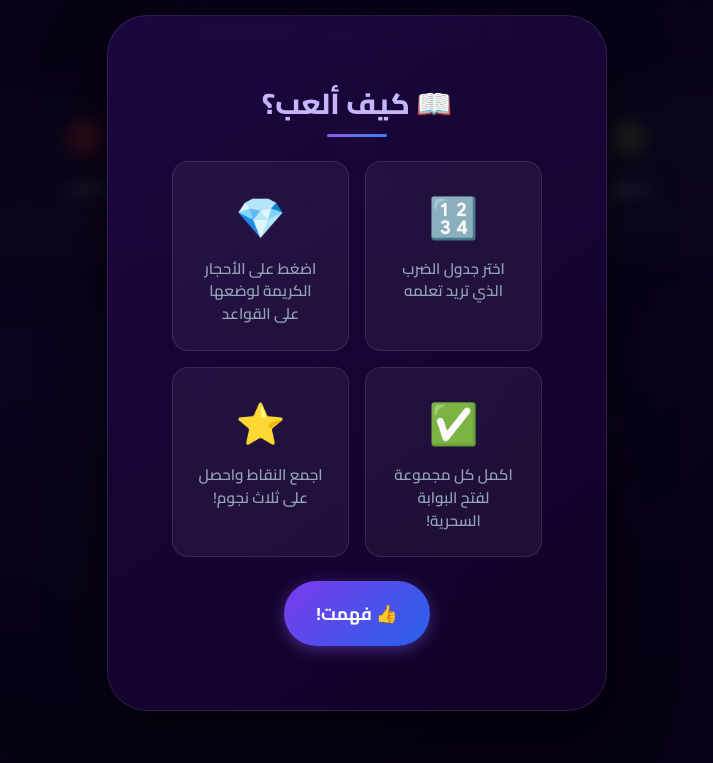
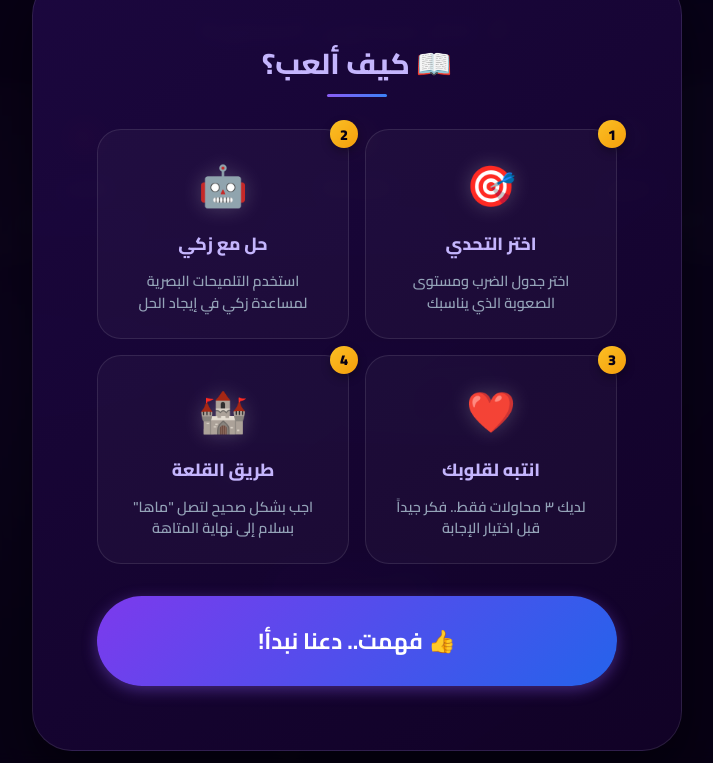
Before and after one commit to osamaalmashad2022-boop/hear, a plain HTML site: page index.html in a window 1280 px wide. Both pictures are taken after a click on the button "📖 كيف ألعب؟". Shown: the part 1012-1775 px from the top of the page, without its empty margins (283-996 px from the left). Drawn offline with Linux system fonts and the light colour scheme.

Commit message:
Add files via upload

```diff
--- a/index.html
+++ b/index.html
@@ -190,34 +190,7 @@
       margin-top: var(--space-lg);
     }
 
-    /* Instructions Overlay Content */
-    .instructions-grid {
-      display: grid;
-      grid-template-columns: 1fr 1fr;
-      gap: var(--space-md);
-      margin: var(--space-lg) 0;
-      text-align: center;
-    }
-
-    .instruction-item {
-      padding: var(--space-lg);
-      background: var(--glass-bg);
-      border-radius: var(--radius-md);
-      border: 1px solid var(--glass-border);
-    }
-
-    .instruction-icon {
-      font-size: 2.5rem;
-      margin-bottom: var(--space-sm);
-      display: block;
-    }
-
-    .instruction-text {
-      font-size: 0.95rem;
-      font-weight: 600;
-      color: var(--text-secondary);
-      line-height: 1.5;
-    }
+    /* Styles for instructions are now in style.css */
 
     /* Footer */
     .landing-footer {
@@ -348,27 +321,39 @@
 
   <!-- Instructions Overlay -->
   <div class="overlay" id="instructionsOverlay">
-    <div class="overlay-content">
+    <div class="overlay-content" style="max-width: 650px;">
       <h2 class="section-title" style="margin-bottom: var(--space-lg);">📖 كيف ألعب؟</h2>
       <div class="instructions-grid">
+        <!-- Step 1 -->
         <div class="instruction-item">
-          <span class="instruction-icon">🔢</span>
-          <p class="instruction-text">اختر جدول الضرب الذي تريد تعلمه</p>
+          <div class="instruction-step">1</div>
+          <span class="instruction-icon">🎯</span>
+          <h3 class="instruction-title">اختر التحدي</h3>
+          <p class="instruction-text">اختر جدول الضرب ومستوى الصعوبة الذي يناسبك</p>
         </div>
+        <!-- Step 2 -->
         <div class="instruction-item">
-          <span class="instruction-icon">💎</span>
-          <p class="instruction-text">اضغط على الأحجار الكريمة لوضعها على القواعد</p>
+          <div class="instruction-step">2</div>
+          <span class="instruction-icon">🤖</span>
+          <h3 class="instruction-title">حل مع زكي</h3>
+          <p class="instruction-text">استخدم التلميحات البصرية لمساعدة زكي في إيجاد الحل</p>
         </div>
+        <!-- Step 3 -->
         <div class="instruction-item">
-          <span class="instruction-icon">✅</span>
-          <p class="instruction-text">اكمل كل مجموعة<br>لفتح البوابة السحرية!</p>
+          <div class="instruction-step">3</div>
+          <span class="instruction-icon">❤️</span>
+          <h3 class="instruction-title">انتبه لقلوبك</h3>
+          <p class="instruction-text">لديك ٣ محاولات فقط.. فكر جيداً قبل اختيار الإجابة</p>
         </div>
+        <!-- Step 4 -->
         <div class="instruction-item">
-          <span class="instruction-icon">⭐</span>
-          <p class="instruction-text">اجمع النقاط واحصل على ثلاث نجوم!</p>
+          <div class="instruction-step">4</div>
+          <span class="instruction-icon">🏰</span>
+          <h3 class="instruction-title">طريق القلعة</h3>
+          <p class="instruction-text">اجب بشكل صحيح لتصل "ماها" بسلام إلى نهاية المتاهة</p>
         </div>
       </div>
-      <button class="btn btn-primary" id="closeInstructions">👍 فهمت!</button>
+      <button class="btn btn-primary btn-lg" id="closeInstructions" style="width: 100%;">👍 فهمت.. دعنا نبدأ!</button>
     </div>
   </div>
 
--- a/style.css
+++ b/style.css
@@ -413,6 +413,77 @@ a {
   transform: scale(1) translateY(0);
 }
 
+/* ── Instructions Grid ── */
+.instructions-grid {
+  display: grid;
+  grid-template-columns: repeat(2, 1fr);
+  gap: var(--space-md);
+  margin: var(--space-xl) 0;
+}
+
+.instruction-item {
+  background: rgba(255, 255, 255, 0.03);
+  border: 1px solid var(--glass-border);
+  border-radius: var(--radius-lg);
+  padding: var(--space-lg);
+  text-align: center;
+  transition: all var(--transition-normal);
+  position: relative;
+  display: flex;
+  flex-direction: column;
+  align-items: center;
+  gap: var(--space-sm);
+}
+
+.instruction-item:hover {
+  background: rgba(255, 255, 255, 0.08);
+  border-color: var(--purple-400);
+  transform: translateY(-5px);
+  box-shadow: var(--glow-purple);
+}
+
+.instruction-step {
+  position: absolute;
+  top: -10px;
+  right: -10px;
+  background: linear-gradient(135deg, var(--gold-400), var(--gold-500));
+  color: var(--bg-primary);
+  width: 28px;
+  height: 28px;
+  border-radius: var(--radius-full);
+  display: flex;
+  align-items: center;
+  justify-content: center;
+  font-weight: 900;
+  font-size: 0.9rem;
+  box-shadow: 0 4px 10px rgba(0, 0, 0, 0.3);
+}
+
+.instruction-icon {
+  font-size: 2.5rem;
+  margin-bottom: var(--space-xs);
+  filter: drop-shadow(0 0 10px rgba(255, 255, 255, 0.2));
+  transition: transform var(--transition-normal);
+}
+
+.instruction-item:hover .instruction-icon {
+  transform: scale(1.2) rotate(5deg);
+}
+
+.instruction-title {
+  font-size: 1.1rem;
+  font-weight: 800;
+  color: var(--purple-300);
+  margin-bottom: var(--space-xs);
+}
+
+.instruction-text {
+  font-size: 0.9rem;
+  font-weight: 600;
+  color: var(--text-secondary);
+  line-height: 1.5;
+}
+
 /* ── Badge ── */
 .badge {
   display: inline-flex;
```
